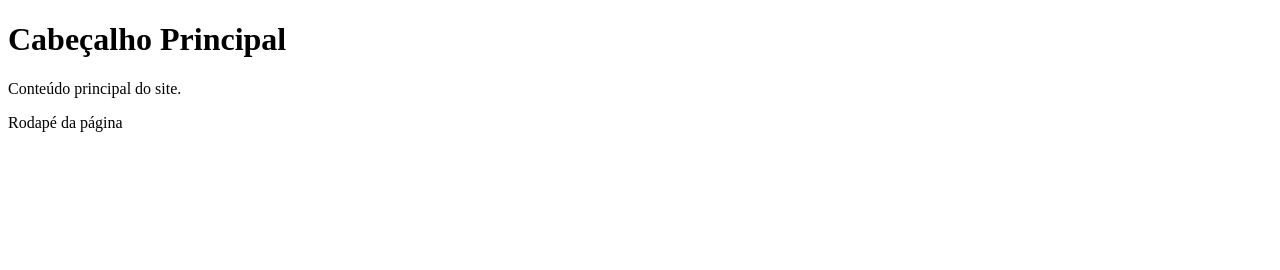
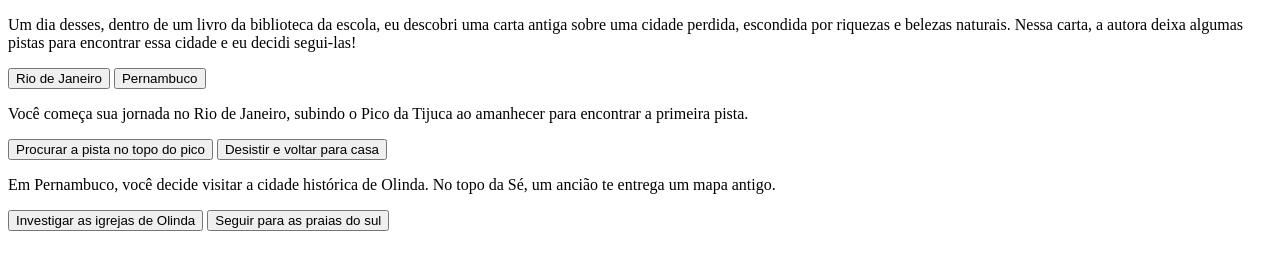
Before and after one commit to mariavolski-hash/Criando-uma-Aventura, a plain HTML site: page index.html in a window 1280 px wide. Drawn offline with Linux system fonts and the light colour scheme; a web font is replaced by a local one.

Commit message:
Update index.html

```diff
--- a/index.html
+++ b/index.html
@@ -1,20 +1,38 @@
 <!DOCTYPE html>
-<html lang="pt-br">
+<html lang="pt-BR">
 <head>
     <meta charset="UTF-8">
     <meta name="viewport" content="width=device-width, initial-scale=1.0">
-    <title>em busca da Cidade Perdida</title>
+    <link rel="stylesheet" href="style.css">
+    <link rel="preconnect" href="https://fonts.googleapis.com">
+    <link rel="preconnect" href="https://fonts.gstatic.com" crossorigin>
+    <link href="https://fonts.googleapis.com/css2?family=Bai+Jamjuree:ital,wght@0,200;0,300;0,400;0,500;0,600;0,700;1,200;1,300;1,400;1,500;1,600;1,700&display=swap" rel="stylesheet">
+    <title>Em busca da cidade perdida</title>
 </head>
 <body>
-    <header>
-      <main>
-        <h1>Cabeçalho Principal</h1>
-    <header>
-        <main>
-        <p>Conteúdo principal do site.</p>
+    <main>
+        <!-- Passo 0: A Introdução -->
+        <div class="passo ativo" id="passo-0">
+            <p>Um dia desses, dentro de um livro da biblioteca da escola, eu descobri uma carta antiga sobre uma cidade perdida, escondida por riquezas e belezas naturais. Nessa carta, a autora deixa algumas pistas para encontrar essa cidade e eu decidi segui-las!</p>
+            <button class="btn-proximo" data-proximo="1">Rio de Janeiro</button>
+            <button class="btn-proximo" data-proximo="2">Pernambuco</button>
+        </div>
+
+        <!-- Passo 1: Rio de Janeiro -->
+        <div class="passo" id="passo-1">
+            <p>Você começa sua jornada no Rio de Janeiro, subindo o Pico da Tijuca ao amanhecer para encontrar a primeira pista.</p>
+            <button class="btn-proximo" data-proximo="3">Procurar a pista no topo do pico</button>
+            <button class="btn-proximo" data-proximo="4">Desistir e voltar para casa</button>
+        </div>
+
+        <!-- Passo 2: Pernambuco -->
+        <div class="passo" id="passo-2">
+            <p>Em Pernambuco, você decide visitar a cidade histórica de Olinda. No topo da Sé, um ancião te entrega um mapa antigo.</p>
+            <button class="btn-proximo" data-proximo="5">Investigar as igrejas de Olinda</button>
+            <button class="btn-proximo" data-proximo="6">Seguir para as praias do sul</button>
+        </div>
     </main>
-    <footer>
-        <p>Rodapé da página</p>
-    </footer>
+
+    <script src="script.js"></script>
 </body>
 </html>
```
